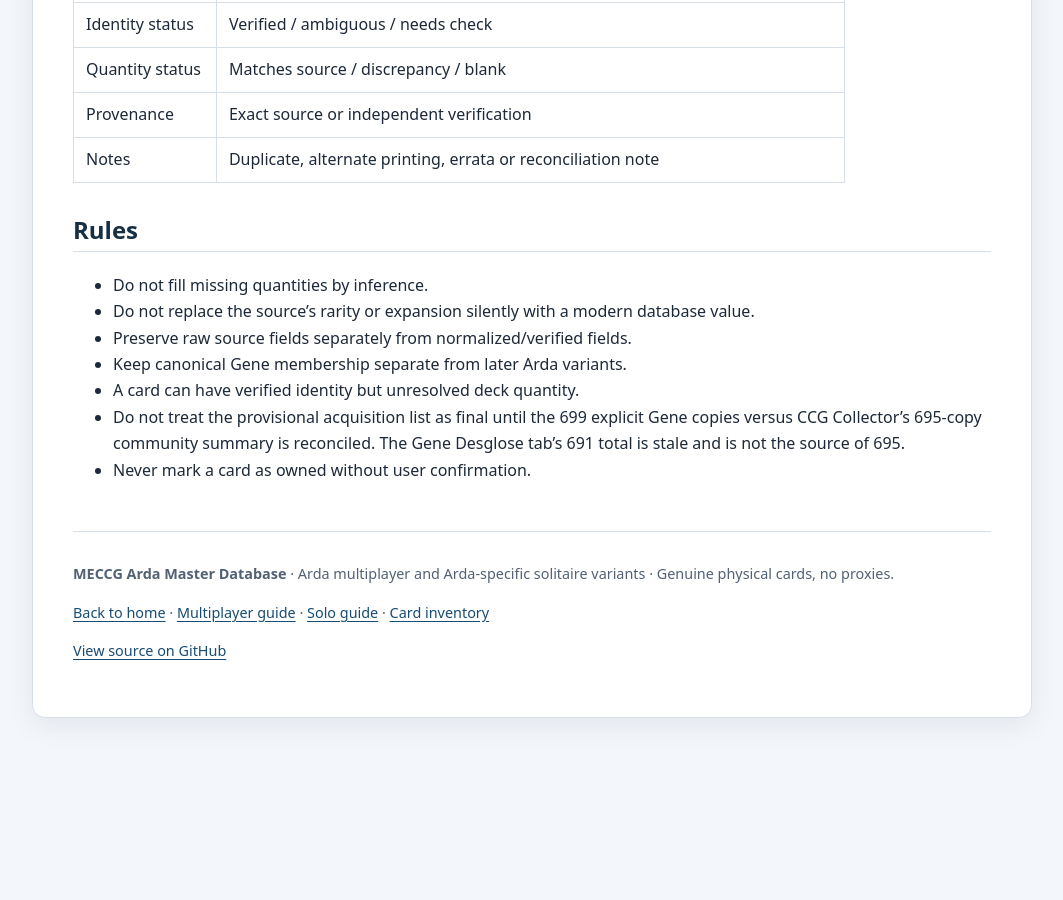
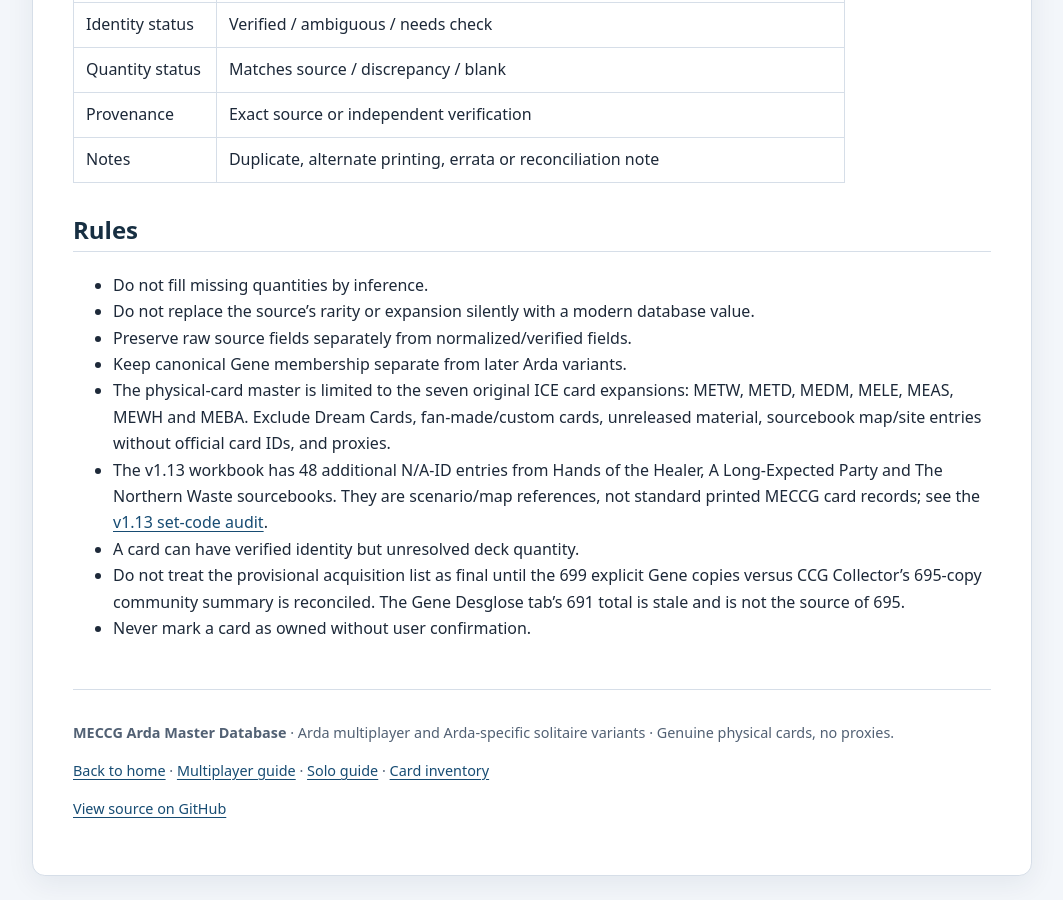
Before and after one commit to JamSpot/meccg-arda-master-database, a Jekyll site: the page built from docs/card-inventory-method.md, in a window 1280 px wide and 900 px high, scrolled down 1054 px. Shown: the whole window, without its empty margins (108-1171 px from the left). Built offline with Jekyll 4.4.1, drawn with Linux system fonts in a browser that asks for light colours; our own code applies the rules of GitHub Pages for plain Markdown files; before the commit the page ends 1796 px from its top, so only the background shows below that.

Commit message:
Define physical-card catalogue scope and exclude sourcebook map entries

```diff
--- a/docs/card-inventory-method.md
+++ b/docs/card-inventory-method.md
@@ -28,6 +28,8 @@ Create an auditable card-level inventory for the canonical Gandalf Gene Hero Ard
 - Do not replace the source's rarity or expansion silently with a modern database value.
 - Preserve raw source fields separately from normalized/verified fields.
 - Keep canonical Gene membership separate from later Arda variants.
+- The physical-card master is limited to the seven original ICE card expansions: METW, METD, MEDM, MELE, MEAS, MEWH and MEBA. Exclude Dream Cards, fan-made/custom cards, unreleased material, sourcebook map/site entries without official card IDs, and proxies.
+- The v1.13 workbook has 48 additional N/A-ID entries from Hands of the Healer, A Long-Expected Party and The Northern Waste sourcebooks. They are scenario/map references, not standard printed MECCG card records; see the [v1.13 set-code audit](../data/catalogue-v1-13-set-audit.csv).
 - A card can have verified identity but unresolved deck quantity.
 - Do not treat the provisional acquisition list as final until the 699 explicit Gene copies versus CCG Collector's 695-copy community summary is reconciled. The Gene Desglose tab's 691 total is stale and is not the source of 695.
 - Never mark a card as owned without user confirmation.
```
